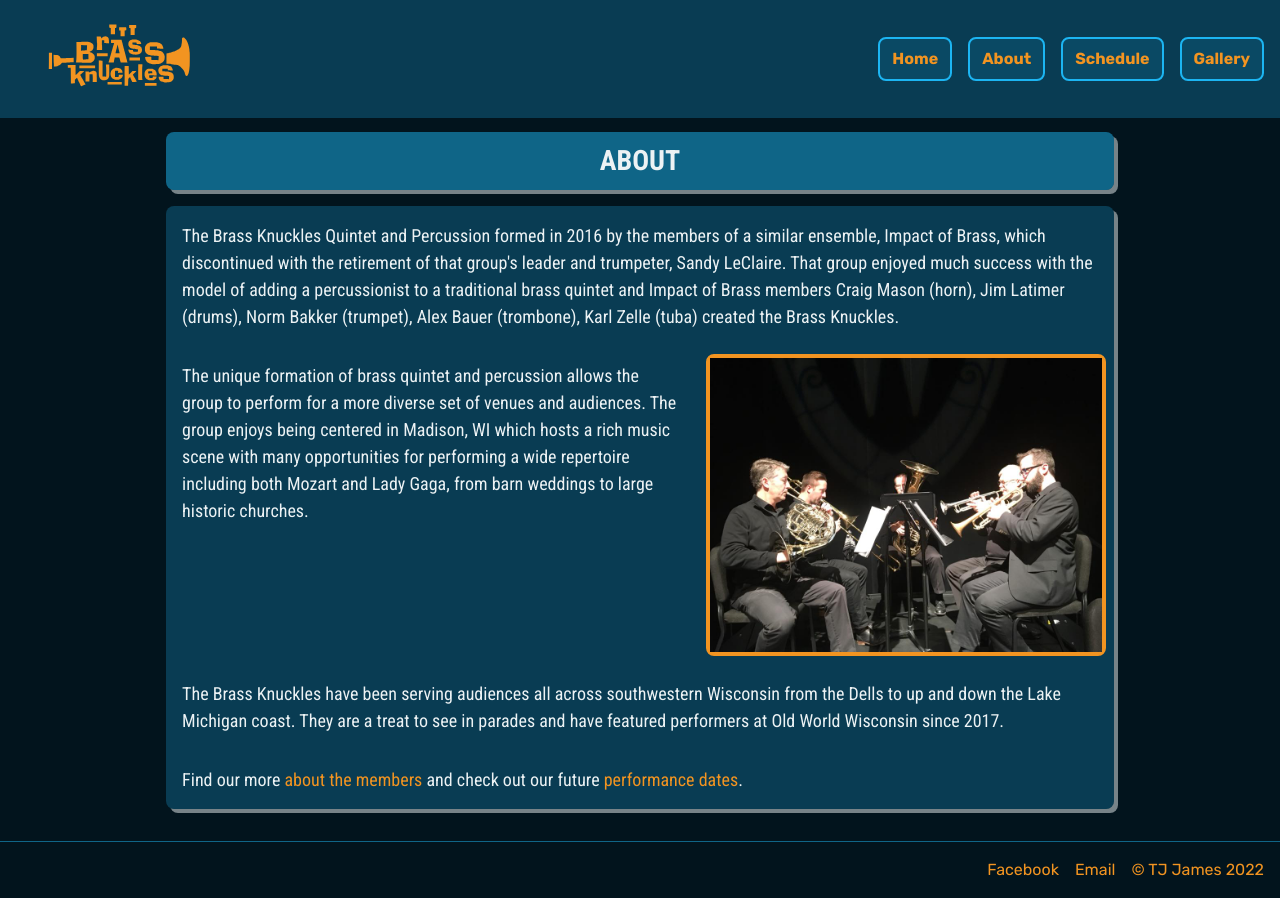
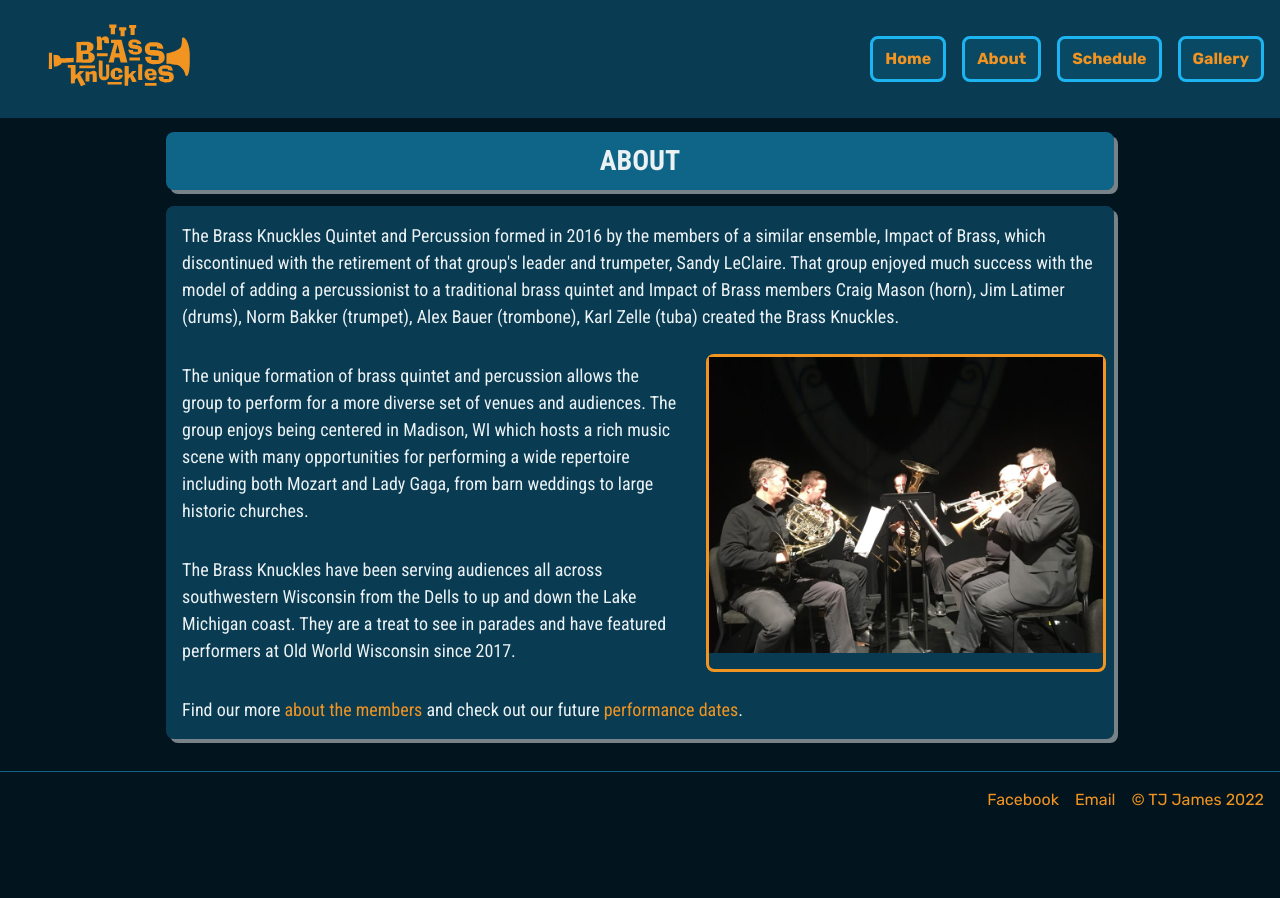
Before and after one commit to jamestw13/brass-knuckles, a React (Create React App) app: page /about in a window 1280 px wide. After the commit the page ends 828 px from the top, so only its background shows below. Built offline with nearby package versions, Linux system fonts and the light colour scheme; no server answers.

Commit message:
optimized about and gallery for mobile

```diff
--- a/src/App.css
+++ b/src/App.css
@@ -139,6 +139,9 @@ select {
 
   /* border radius */
   --br: 0.5rem;
+
+  /* image border */
+  --img-b: 0.2em;
 }
 
 /* ------------------- */
@@ -348,7 +351,7 @@ select {
   fill: hsl(var(--clr-accent));
   border-radius: var(--br);
   margin: var(--gap, 0.5em);
-  border: 2px solid hsl(var(--clr-brand) hsl(var(--clr-brand) / 0.25));
+  border: var(--img-b) solid hsl(var(--clr-brand) hsl(var(--clr-brand) / 0.25));
 }
 
 .logo:hover {
@@ -376,7 +379,7 @@ select {
 
 .nav-buttons > * {
   padding: 0.5em 0.75em;
-  border: 2px solid hsl(var(--clr-brand));
+  border: var(--img-b) solid hsl(var(--clr-brand));
   border-radius: var(--br);
   background-color: hsl(var(--clr-brand) / 0.1);
   font-family: var(--ff-sans-norm);
@@ -495,7 +498,7 @@ select {
 }
 
 .about-image {
-  border: 0.25em solid hsl(var(--clr-accent));
+  border: var(--img-b) solid hsl(var(--clr-accent));
   border-radius: var(--br);
   margin: 0.5em;
 }
@@ -503,6 +506,7 @@ select {
 /* Schedule page components */
 
 .schedule-grid {
+  display: grid;
 }
 
 .event-row {
@@ -563,7 +567,7 @@ select {
 .image-container {
   width: 100%;
   border-radius: var(--br);
-  border: 0.5em solid hsl(var(--clr-accent));
+  border: var(--img-b) solid hsl(var(--clr-accent));
   margin-bottom: 0.5rem;
   break-inside: avoid;
   transition: transform 250ms ease;
@@ -571,13 +575,14 @@ select {
 
 .image-container:hover {
   transform: translatey(-0.25rem);
-  border: 0.5em solid hsl(var(--clr-brand) / 0.5);
+  border: var(--img-b) solid hsl(var(--clr-brand) / 0.5);
 }
 
 .video {
   width: 100%;
   aspect-ratio: 16/9;
-  border: none;
+  border-radius: var(--br);
+  border: var(--img-b) solid hsl(var(--clr-accent));
   z-index: 3;
 }
 .featured {
@@ -626,9 +631,36 @@ select {
 }
 
 @media (min-width: 62em) {
-  /* .body {
-    grid-template-columns: 5rem 1fr 5rem;
-  } */
+  .about-page {
+    display: grid;
+    grid-template-columns: 80ch, 40ch;
+    grid-template-areas:
+      'about-1 about-1'
+      'about-2 about-image'
+      'about-3 about-image'
+      'about-4 about-4';
+  }
+
+  .about-1 {
+    grid-area: about-1;
+  }
+
+  .about-2 {
+    grid-area: about-2;
+  }
+
+  .about-3 {
+    grid-area: about-3;
+  }
+
+  .about-4 {
+    grid-area: about-4;
+  }
+
+  .about-image {
+    grid-area: about-image;
+    max-width: 25rem;
+  }
 }
 @media (min-width: 82em) {
   /* .body {
--- a/src/pages/Schedule.js
+++ b/src/pages/Schedule.js
@@ -11,9 +11,10 @@ function formatDate(dateString) {
 function Schedule({ scheduleData }) {
   return (
     <div className='page'>
-      <h1 className='page-header '>{dayjs().year()} Schedule</h1>
+      <h1 className='page-header'>{dayjs().year()} Schedule</h1>
+
       <section className='card'>
-        <div className=''>
+        <div className='schedule-grid'>
           {scheduleData ? (
             scheduleData.map((show, index) => {
               const { ID, Date, Type, City, Location, WebLink } = show;
```
